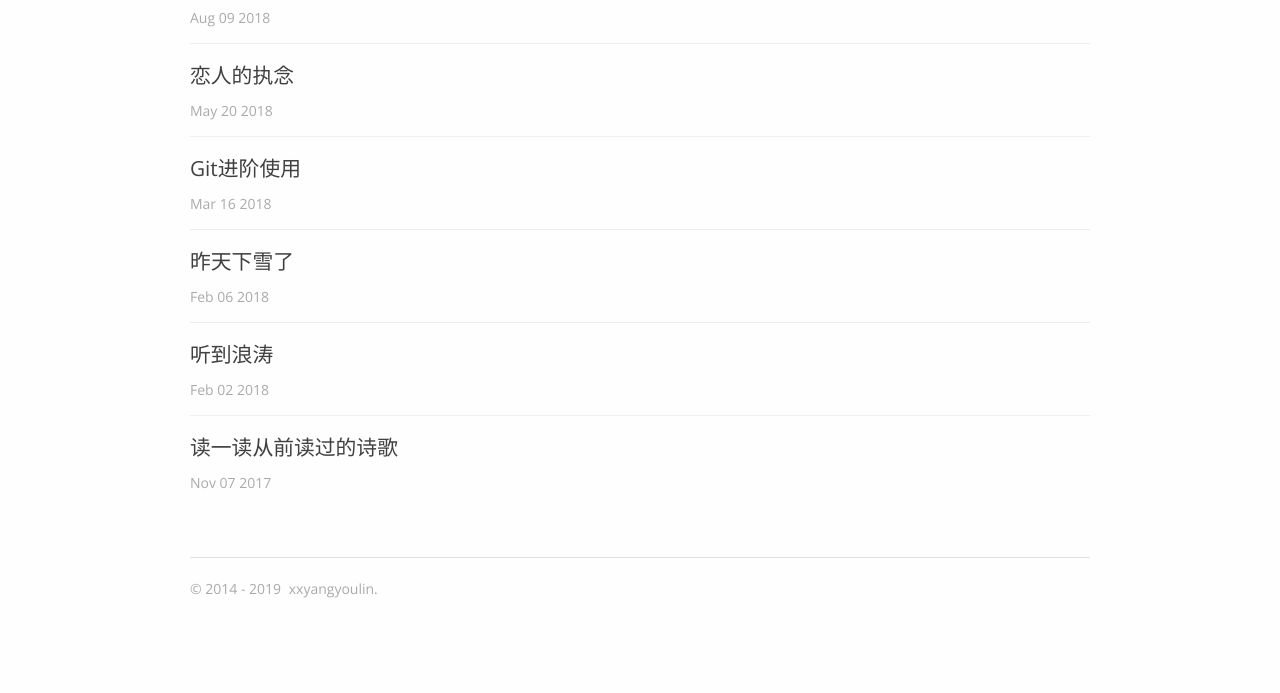
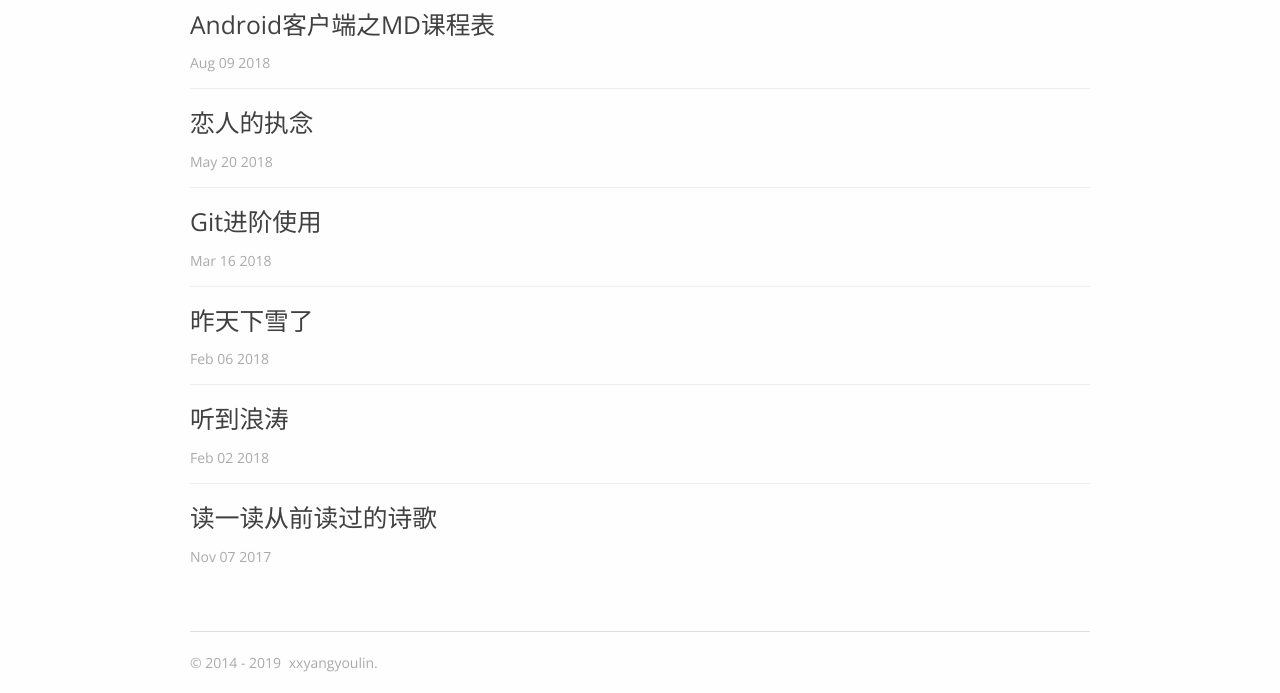
Before and after one commit to mnnyang/mnnyang.github.io, a plain HTML site: page index.html in a window 1280 px wide. Shown: the part 790-1483 px from the top of the page. Before the commit the page ends 1409 px from the top, so only its background shows below. Drawn offline with nearby package versions, Linux system fonts and the light colour scheme; a web font is replaced by a local one.

Commit message:
Site updated: 2019-10-21 11:17:34

```diff
--- a/css/style.css
+++ b/css/style.css
@@ -3,6 +3,9 @@
 
 .post-footer {
   border-width: 0 !important; }
+
+.post {
+  font-size: 19px; }
 
 .home-post {
   padding: 15px 0 !important; }
```
